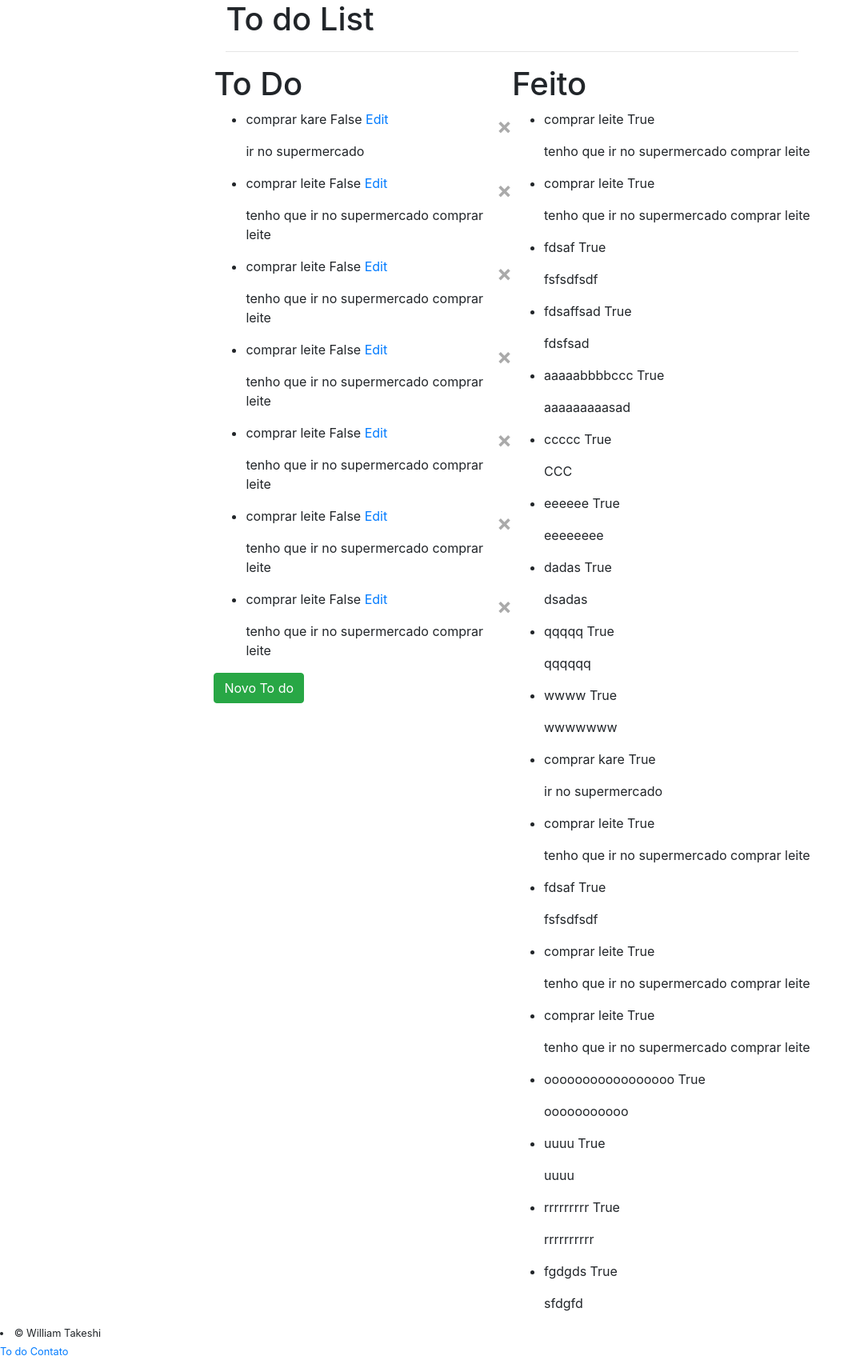
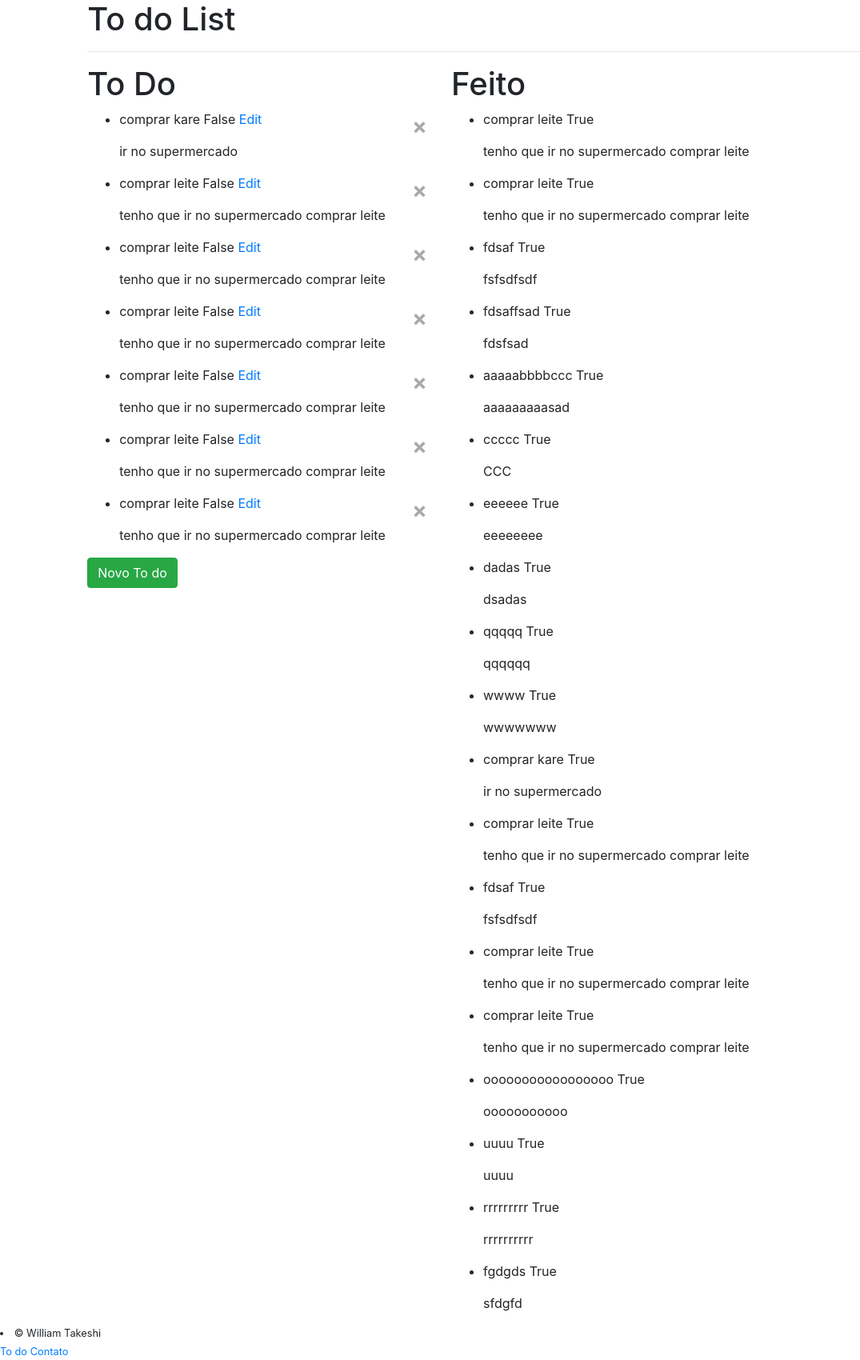
Before and after one commit to WilliamTakeshi/Simple_Flask_Todo_list, a Flask app: page /task in a window 1280 px wide. Shown: the part 56-1756 px from the top of the page at 80% size, without its empty margins (0-1075 px from the left). Run offline with Flask 2, Linux system fonts and the light colour scheme; data comes from the database, SQL or seed files in the repository; some libraries are stand-ins or nearby versions.

Commit message:
improvements in front end

```diff
--- a/templates/nav.html
+++ b/templates/nav.html
@@ -7,7 +7,7 @@
     <div class="collapse navbar-collapse" id="navbarSupportedContent">
       <ul class="navbar-nav mr-auto">
         <li class="nav-item">
-          <a class="nav-link" href="{{ url_for('home') }}}">Home</a>
+          <a class="nav-link" href="{{ url_for('home') }}">Home</a>
         </li>
         <li class="nav-item">
           <a class="nav-link" href="{{ url_for('task') }}">To do</a>
--- a/templates/public/task.html
+++ b/templates/public/task.html
@@ -3,11 +3,11 @@
 
 {% block content %}
 <div class="row">
-  <div class="column-12 mx-auto">
+  <div class="col-10 mx-auto">
     <h1>To do List</h1>
     <hr/>
     <div class="row">
-    <div class="column-6">
+    <div class="col-5">
       <h1>To Do</h1>
         <ul>
         {% for task in form.tasknotdone %}
@@ -23,7 +23,7 @@
         </ul>
         <button id="CreateTaskBtn" class='btn btn-success'>Novo To do</button>
     </div>
-    <div class="column-6">
+    <div class="col-5">
       <h1>Feito</h1>
       <ul>
         {% for task in form.taskdone %}
```
